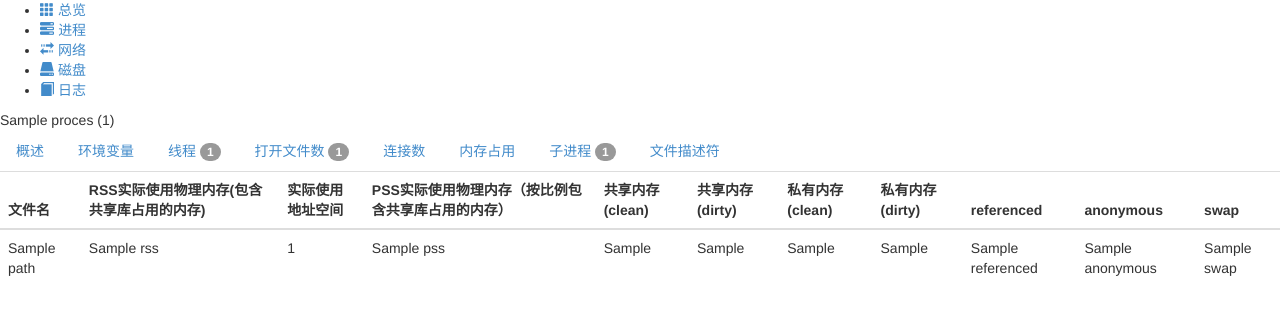
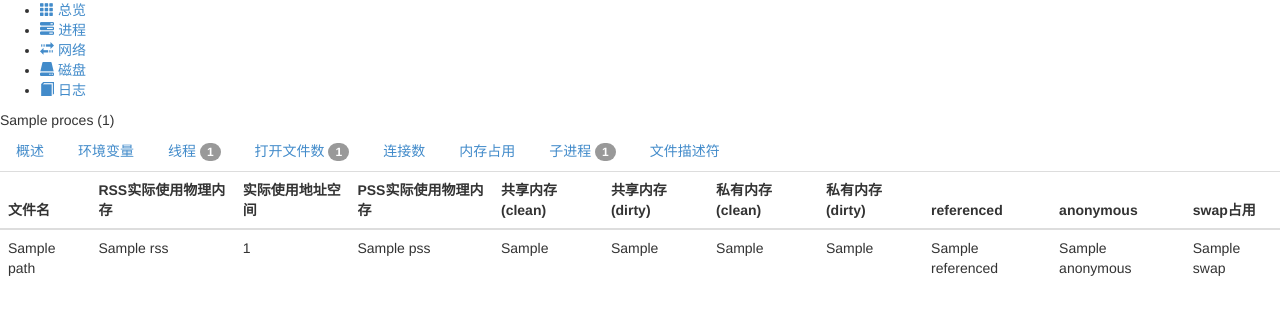
Before and after one commit to wenguonideshou/psdash_HTTPBasicAuth, a Python web app: template templates/process/memory.html in a window 1280 px wide. Shown: the part 94-409 px from the top of the page. Run offline with Jinja, Linux system fonts and the light colour scheme; the template is opened without the code that fills it: most values are stand-ins (such as "Sample title", 1, 10 or a date in 2020); some web fonts are replaced.

Commit message:
修正模板

```diff
--- a/templates/process/memory.html
+++ b/templates/process/memory.html
@@ -4,16 +4,16 @@
         <thead>
             <tr>
                 <th>文件名</th>
-                <th>RSS实际使用物理内存(包含共享库占用的内存)</th>
+                <th>RSS实际使用物理内存</th>
                 <th>实际使用地址空间</th>
-                <th>PSS实际使用物理内存（按比例包含共享库占用的内存）</th>
+                <th>PSS实际使用物理内存</th>
                 <th>共享内存(clean)</th>
                 <th>共享内存(dirty)</th>
                 <th>私有内存(clean)</th>
                 <th>私有内存(dirty)</th>
                 <th>referenced</th>
                 <th>anonymous</th>
-                <th>swap</th>
+                <th>swap占用</th>
             </tr>
         </thead>
         <tbody>
```
